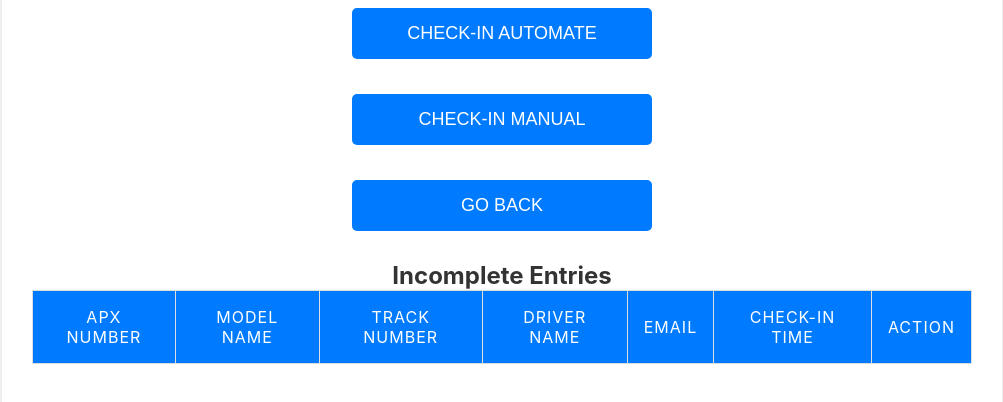
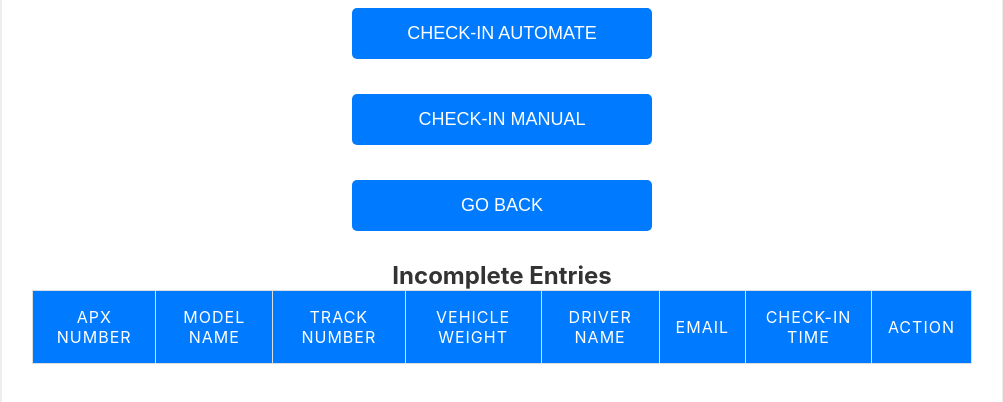
Before and after one commit to velproject2/track-app, a plain HTML site: page track-page.html in a window 1280 px wide. Shown: the part 244-646 px from the top of the page, without its empty margins (138-1141 px from the left). Drawn offline with Linux system fonts and the light colour scheme.

Commit message:
Update track-page.html

```diff
--- a/track-page.html
+++ b/track-page.html
@@ -33,7 +33,6 @@
         .complete-btn:hover {
             background-color: #45a049;
         }
-        /* Modal Styles */
         .modal {
             display: none;
             position: fixed;
@@ -92,6 +91,7 @@
                         <th>APX Number</th>
                         <th>Model Name</th>
                         <th>Track Number</th>
+                        <th>Vehicle Weight</th>
                         <th>Driver Name</th>
                         <th>Email</th>
                         <th>Check-In Time</th>
```
